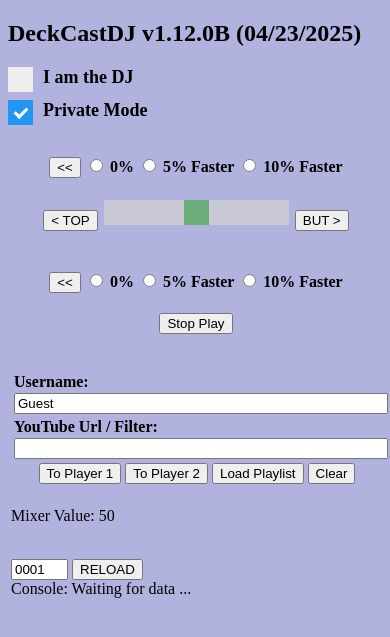
After one commit to ns96/DeckCastDJ, a Flask app: page /mobile in a window 390 px wide. The commit adds this page. Shown: the top 637 px of the page. Run offline with Flask 3, Linux system fonts and the light colour scheme; some libraries are stand-ins or nearby versions.

Commit message:
First pass at implementing mobile centric UI

```diff
--- a/data/tracklists.json
+++ b/data/tracklists.json
@@ -506,6 +506,7 @@
     "qwexc",
     "awsdsd",
     "54444",
-    "5543"
+    "5543",
+    "ZZZZZZ"
   ]
 }
--- a/main.py
+++ b/main.py
@@ -6,10 +6,10 @@ A simple flask/SocketIO for building very simple youtube DJ application that
 can be shared by other users
 
 @author: Nathan
-@version: 1.10.8 (2/2/2025)
+@version: 1.12.0 (4/23/2025)
 """
 # this variables are passed onto the html templates
-appVersion = 'v1.10.8 (02/02/2025)'
+appVersion = 'v1.12.0B (04/23/2025)'
 bgColor = '#b2b2de'
 
 import os.path
@@ -412,7 +412,7 @@ def cleanDate(publishTS):
     return publishTS.split()[0]
 
 # function to create an html table consisting of the playList
-def getHTMLTable(username = "", filter_text = "", que_list = False, sort = True):
+def getHTMLTable(username = "", filter_text = "", que_list = False, sort = True, for_mobile = False):
     global defaultPlayList, userPlayList, invalidVideosList, youtubePlayListUrls
 
     if sort:
@@ -437,8 +437,16 @@ def getHTMLTable(username = "", filter_text = "", que_list = False, sort = True)
         videoCount = len(defaultPlayList)
         displayName = 'Default (' + str(videoCount) + ')'
 
-        tableHtml += '<b>YouTube Playlist (<a href="#filter_list"> Search </a>): </b>'
-        tableHtml += '<input type="button" onclick="loadPlayListForUser(\'Guest\', \' \', true)" value="' + displayName + '"> '
+        if for_mobile:
+            # add button to go to search
+            tableHtml += '<div align="center"><a href="#filter_list"><button> Search List</button></a> '
+
+            # add button to clear playlist
+            tableHtml += '<input type="button" onclick="clearPlayList()" value="Clear List"><br>'
+        else:
+            tableHtml += '<b>YouTube Playlist (<a href="#filter_list"> Search </a>): </b>'
+
+        tableHtml += '<br><input type="button" onclick="loadPlayListForUser(\'Guest\', \' \', true,' + str(for_mobile).lower() + ')" value="' + displayName + '"> '
 
         for playlistName in youtubePlayListUrls.keys():
             displayName = playlistName
@@ -448,13 +456,16 @@ def getHTMLTable(username = "", filter_text = "", que_list = False, sort = True)
                 videoCount = len(userPlayList[playlistName.lower()])
                 displayName = playlistName + ' (' + str(videoCount) + ')'
 
-            tableHtml += '<input type="button" onclick="loadPlayListForUser(\'' + playlistName + '\', \' \', true)" value="' + displayName + '"> '
+            tableHtml += '<input type="button" onclick="loadPlayListForUser(\'' + playlistName + '\', \' \', true, ' + str(for_mobile).lower() + ')" value="' + displayName + '"> '
 
-        # add button to allow moving playlist to que
-        tableHtml += '<input type="button" onclick="queSavedPlayList()" value="Q"> '
+        if for_mobile:
+            tableHtml += '</div>'
+        else:
+            # add button to allow moving playlist to que
+            tableHtml += '<input type="button" onclick="queSavedPlayList()" value="Q"> '
 
-        # add button to clear playlist
-        tableHtml += '<input type="button" onclick="clearPlayList()" value="Clear"> '
+            # add button to clear playlist
+            tableHtml += '<input type="button" onclick="clearPlayList()" value="Clear"> '
     else:
         #sortedList = cleanPlayList(sortedList)
         queListString, totalTime, queListTimesString = getQueListString(sortedList)
@@ -497,10 +508,19 @@ def getHTMLTable(username = "", filter_text = "", que_list = False, sort = True)
             matches = [s.strip() for s in filter_text.split('+')]
 
             if all(match in title_lower for match in matches):
-                tableHtml += getHTMLTableRow(i, que_list, videoId, title, meta_info, videoInfo)
+                if for_mobile:
+                    tableHtml += getHTMLTableRowForMobile(i, videoId, title, videoInfo)
+                else:
+                    tableHtml += getHTMLTableRow(i, que_list, videoId, title, meta_info, videoInfo)
+
                 i += 1
         elif filter_text == "" or filter_text in title_lower:
-            tableHtml += getHTMLTableRow(i, que_list, videoId, title, meta_info, videoInfo)
+            if for_mobile:
+                tableHtml += getHTMLTableRowForMobile(i, videoId, title, videoInfo)
+            else:
+                #print("Adding Row: ", i, videoId, title, meta_info, videoInfo)
+                tableHtml += getHTMLTableRow(i, que_list, videoId, title, meta_info, videoInfo)
+
             i += 1
 
     # check to see if to add the end row tag
@@ -534,7 +554,19 @@ def getHTMLTableRow(i, que_list, videoId, title, meta_info, videoInfo):
 
     rowHtml += '</td>'
     rowHtml += '<td><b>' + str(i) + '.</b></td>'
-    rowHtml += '<td width="25%"><b>' + title + '</b><br>[' + meta_info + '] <b> (<a href="#pageTop"> &uArr; </a>) (<a href="#filter_list">  &dArr; </a>)</b></td>'
+    rowHtml += '<td width="25%"><b>' + title + '</b><br>[' + meta_info + '] <b> (<a href="#pageTop"> &uArr; </a>) (<a href="#filter_list">  &dArr; </a>) '
+
+    # check to see if there is a tracklist for the video
+    if videoId in videoTrackLists:
+        tracklist = videoTrackLists[videoId]
+        tracklistCount = len(tracklist)
+        if tracklistCount > 0:
+            # clean the title so it can be passed to the javascript function
+            cleanTitle = title.replace("'", "")
+            cleanTitle = cleanTitle.replace('"', '')
+            rowHtml += '<input type="button" onclick="showTrackListDialog(\'' + videoId + '\', \'' + cleanTitle + '\')" value="TL (' + str(tracklistCount) + ')">'
+
+    rowHtml += '</b></td>'
     rowHtml += '<td><b>' + videoInfo[2] + '</b></td>'
 
     if i % 2 == 0:
@@ -547,6 +579,24 @@ def getHTMLTableRow(i, que_list, videoId, title, meta_info, videoInfo):
     # if even, add close row tag
     if i % 2 == 0:
         rowHtml += '</tr>'
+
+    return(rowHtml)
+
+# function to return row for single colum mobile html table
+def getHTMLTableRowForMobile(i, videoId, title, videoInfo):
+    rowHtml = '<tr><td align="center">'
+    rowHtml += '<b>' + str(i) + '. ' + title + '<br>[' + videoInfo[2] + '] <b> (<a href="#pageTop"> &uArr; </a>) (<a href="#filter_list">  &dArr; </a>)</b><br>'
+
+    rowHtml += '<input type="button" onclick="loadVideoForPlayer(1,\'' + videoId + '\')" value=" < TOP "> '
+
+    if i % 2 == 0:
+        rowHtml += '<img src="' + videoInfo[1] + '" alt="Video Thumbnail" width="120" height="90" onclick="loadVideoForPlayer(2,\'' + videoId + '\')">'
+    else:
+        rowHtml += '<img src="' + videoInfo[1] + '" alt="Video Thumbnail" width="120" height="90" onclick="loadVideoForPlayer(1,\'' + videoId + '\')">'
+
+    rowHtml += ' <input type="button" onclick="loadVideoForPlayer(2,\'' + videoId + '\')" value=" BUT > ">'
+
+    rowHtml += '<td></tr>'
 
     return(rowHtml)
 
@@ -898,6 +948,7 @@ def processMessage(json):
     if 'Load PlayList' in msgTitle:
         playListUser = json['uname'].lower().strip()
         f_text = json['filter'].strip()
+        mobile = json['mobile']
 
         # check to see if to to load a youtube playlist
         if 'https://www.youtube.com/playlist' in f_text:
@@ -906,7 +957,7 @@ def processMessage(json):
             mergeAllPlayList() # create a new merge playlist
             f_text = ""
 
-        json['playListHTML'] = getHTMLTable(username = playListUser, filter_text = f_text.lower())
+        json['playListHTML'] = getHTMLTable(username = playListUser, filter_text = f_text.lower(), for_mobile = mobile)
 
     # merge a youtube playlist to the save playlist
     if 'Merge PlayList' in msgTitle:
@@ -1085,6 +1136,10 @@ def processMessage(json):
 def sessions():
     return render_template('index.html', version=appVersion, bgcolor=bgColor)
 
+@app.route('/mobile')
+def mobile():
+    return render_template('indexm.html', version=appVersion, bgcolor=bgColor)
+
 @app.route('/mp3')
 def playMP3():
     return render_template('mp3.html', version=appVersion, bgcolor=bgColor)
--- a/static/js/controller.js
+++ b/static/js/controller.js
@@ -42,6 +42,9 @@ var stopMixIndex = 0;
 
 // used to indicate that a playlist is being loaded
 var loadingPlaylist = false;
+
+// indicate if we are on a mobile device
+var mobile = false;
 
 /**
  * Functions and variables here are for socketio
@@ -392,10 +395,19 @@ function setCurrentVideoPlaying(playerNum, videoId, currentTime) {
   console.log("Current Video, Player # " + playerNum + ", VideoID " + videoId);
 }
 
+// function to load a video from mobile device
+function loadVideoForMobile(playerNum) {
+  mobile = true;
+  loadVideo(playerNum);
+}
+
 // functon called by load video button
 function loadVideo(playerNum) {
   var input;
-  if (playerNum == 1) {
+
+  if(mobile) {
+    input = document.getElementById("filter");
+  } else if (playerNum == 1) {
     input = document.getElementById("videoId1");
   } else {
     input = document.getElementById("videoId2");
@@ -504,7 +516,7 @@ function addOrEditTrackList(msg) {
 }
 
 // functon to kick of the process to add or edit a tracklist for a particular video
-function showTrackListDialog(playerNum) {
+function showTrackListDialogForPlayer(playerNum) {
   var videoId;
   var title;
 
@@ -516,14 +528,19 @@ function showTrackListDialog(playerNum) {
     title = player2.getVideoData()['title'];
   }
 
-  jsonText = {
+  showTrackListDialog(videoId, title);
+}
+
+// function to actual display the track list dialog
+function showTrackListDialog(videoId, title) {
+  var jsonText = {
     data: 'Edit TrackList',
     videoId: videoId,
     title: title
   }
   socket.emit('my event', jsonText);
 
-  console.log(playerNum + " Track List For Video ID: " + videoId + "\n" + title);
+  console.log("Track List For Video ID: " + videoId + "\n" + title);
 }
 
 // function to add a youtube playlist to the que.
@@ -926,13 +943,21 @@ function loadPlayList() {
   loadPlayListForUser(username, filter);
 }
 
+// function to explicity load the playlist from server for mobile devices
+function loadPlayListForMobile() {
+  username = document.getElementById("uname").value;
+  var filter = document.getElementById("filter").value;
+  loadPlayListForUser(username, filter, false, true);
+}
+
 // function to load a playlist for a user or youtube playlist linked to user
-function loadPlayListForUser(username, filter, showUsername = false) {
+function loadPlayListForUser(username, filter, showUsername = false, mobile = false) {
   jsonText = {
     data: 'Load PlayList',
     uname: username,
     filter: filter,
-    clientId: clientId
+    clientId: clientId,
+    mobile: mobile
   }
   socket.emit('my event', jsonText);
 
--- a/templates/index.html
+++ b/templates/index.html
@@ -169,7 +169,7 @@ body {
     <label for="speedA2">10% Faster</label>
     <input type="radio" id="speedA3" name="speedA" onclick="onChangeSpeed(1, this);" value="3">
     <label for="speedA3">15% Faster</label>
-    <button type="button" onclick="showTrackListDialog(1)">TL</button>
+    <button type="button" onclick="showTrackListDialogForPlayer(1)">TL</button>
     <button id="dp1" class="dp_button" type="button" onclick="delayPlay(1)">DP</button>
     </b></div>
 
@@ -189,7 +189,7 @@ body {
     <label for="speedB2">10% Faster</label>
     <input type="radio" id="speedB3" name="speedB" onclick="onChangeSpeed(2, this);" value="3">
     <label for="speedB3">15% Faster</label>
-    <button type="button" onclick="showTrackListDialog(2)">TL</button>
+    <button type="button" onclick="showTrackListDialogForPlayer(2)">TL</button>
     <button id="dp2" class="dp_button" type="button" onclick="delayPlay(2)">DP</button>
     </b></div>
 
--- /dev/null
+++ b/templates/indexm.html
@@ -0,0 +1,235 @@
+<!DOCTYPE html>
+<html>
+<head>
+<meta name="viewport" content="width=device-width, initial-scale=1">
+<style>
+  body {
+      background-color: {{bgcolor}};
+  }
+
+  .slidecontainer {
+      width: 100%;
+  }
+
+  .slider {
+      -webkit-appearance: none;
+      width: 50%;
+      height: 25px;
+      background: #d3d3d3;
+      outline: none;
+      opacity: 0.7;
+      -webkit-transition: .2s;
+      transition: opacity .2s;
+  }
+
+  .slider:hover {
+      opacity: 1;
+  }
+
+  .slider::-webkit-slider-thumb {
+      -webkit-appearance: none;
+      appearance: none;
+      width: 25px;
+      height: 25px;
+      background: #4CAF50;
+      cursor: pointer;
+  }
+
+  .slider::-moz-range-thumb {
+      width: 25px;
+      height: 25px;
+      background: #4CAF50;
+      cursor: pointer;
+  }
+
+  .container {
+      display: block;
+      position: relative;
+      padding-left: 35px;
+      margin-bottom: 12px;
+      cursor: pointer;
+      font-size: 18px;
+      -webkit-user-select: none;
+      -moz-user-select: none;
+      -ms-user-select: none;
+      user-select: none;
+  }
+
+  .container input {
+      position: absolute;
+      opacity: 0;
+      cursor: pointer;
+      height: 0;
+      width: 0;
+  }
+
+  .checkmark {
+      position: absolute;
+      top: 0;
+      left: 0;
+      height: 25px;
+      width: 25px;
+      background-color: #eee;
+  }
+
+  .container:hover input ~ .checkmark {
+      background-color: #ccc;
+  }
+
+  .container input:checked ~ .checkmark {
+      background-color: #2196F3;
+  }
+
+  .checkmark:after {
+      content: "";
+      position: absolute;
+      display: none;
+  }
+
+  .container input:checked ~ .checkmark:after {
+      display: block;
+  }
+
+  .checkmark:after {
+      left: 9px;
+      top: 5px;
+      width: 5px;
+      height: 10px;
+      border: solid white;
+      border-width: 0 3px 3px 0;
+      -webkit-transform: rotate(45deg);
+      -ms-transform: rotate(45deg);
+      transform: rotate(45deg);
+  }
+
+  .dp_button {
+      background-color: #04AA6D;
+  }
+
+  /* Responsive layout for mobile devices */
+  @media (max-width: 768px) {
+      table {
+          width: 100%;
+      }
+
+      td {
+          display: block;
+          width: 100%;
+      }
+
+      #player1, #player2 {
+          width: 100%;
+          margin-bottom: 20px;
+      }
+  }
+</style>
+</head>
+<body>
+<h2>DeckCastDJ {{version}}</h2>
+
+<label class="container" id="pageTop"><b>I am the DJ</b>
+  <input type="checkbox" id="isDJ">
+  <span class="checkmark"></span>
+</label>
+
+<label class="container"><b>Private Mode</b>
+  <input type="checkbox" id="isPrivate" checked="checked">
+  <span class="checkmark"></span>
+</label>
+
+<table>
+<tr>
+  <td>
+    <div id="player1"></div>
+    <div align="center">
+      <b>
+        <button type="button" onclick="restartVideo(1)"><<</button>
+        <input type="radio" id="speedA0" name="speedA" onclick="onChangeSpeed(1, this);" value="0">
+        <label for="speedA0">0%</label>
+        <input type="radio" id="speedA1" name="speedA" onclick="onChangeSpeed(1, this);" value="1">
+        <label for="speedA1">5% Faster</label>
+        <input type="radio" id="speedA2" name="speedA" onclick="onChangeSpeed(1, this);" value="2">
+        <label for="speedA2">10% Faster</label>
+      </b>
+    </div>
+  </td>
+</tr>
+
+<tr>
+    <td colspan="2">
+      <p align="center">
+        <button type="button" onclick="moveSlideTo(1)">&lt; TOP</button>
+        <input type="range" min="0" max="100" value="50" id="mixer" class="slider">
+        <button type="button" onclick="moveSlideTo(2)">BUT 	&gt;</button>
+      </p>
+    </td>
+</tr>
+
+<tr>
+  <td>
+    <div id="player2"></div>
+    <div align="center">
+      <b>
+        <button type="button" onclick="restartVideo(2)"><<</button>
+        <input type="radio" id="speedB0" name="speedB" onclick="onChangeSpeed(2, this);" value="0">
+        <label for="speedB0">0%</label>
+        <input type="radio" id="speedB1" name="speedB" onclick="onChangeSpeed(2, this);" value="1">
+        <label for="speedB1">5% Faster</label>
+        <input type="radio" id="speedB2" name="speedB" onclick="onChangeSpeed(2, this);" value="2">
+        <label for="speedB2">10% Faster</label>
+      </b>
+    </div>
+  </td>
+</tr>
+<tr>
+  <td colspan="2">
+    <p align="center">
+      <button type="button" onclick="stopAllPlay()">Stop Play</button>
+    </p>
+  </td>
+</tr>
+<tr>
+  <td colspan="2">
+    <p>
+      <span id="playList"></span>
+    </p>
+
+    <table>
+        <tr>
+          <td><b>Username:</b></td>
+          <td><input type="text" id="uname" name="uname" value="Guest" style="width: 100%;"></td>
+        </tr>
+        <tr>
+          <td><b id="filter_list">YouTube Url / Filter:</b></td>
+          <td><input type="text" id="filter" name="filter" style="width: 100%;" value=""></td>
+        </tr>
+        <tr>
+          <td colspan="2" align="center">
+            <button type="button" onclick="loadVideoForMobile(1)">To Player 1</button>
+            <button type="button" onclick="loadVideoForMobile(2)">To Player 2</button>
+            <button type="button" onclick="loadPlayListForMobile()">Load Playlist</button>
+            <button type="button" onclick="clearPlayList()">Clear</button>
+          </td>
+        </tr>
+      </table>
+  </td>
+</tr>
+<tr>
+  <td>
+    <p>Mixer Value: <span id="mixerValue"></span></p>
+  </td>
+  <td>
+    <p>
+      <input type="text" id="pin" name="pin" value="0001" size="4">
+      <input type="button" onclick="reloadPlaying()" value="RELOAD">
+      <br>
+      Console: <span id="messageText">Waiting for data ...</span>
+    </p>
+  </td>
+</tr>
+</table>
+
+<script src="https://cdn.socket.io/4.5.3/socket.io.min.js" integrity="sha384-WPFUvHkB1aHA5TDSZi6xtDgkF0wXJcIIxXhC6h8OT8EH3fC5PWro5pWJ1THjcfEi" crossorigin="anonymous"></script>
+<script src="static/js/controller.js"></script>
+</body>
+</html>
--- a/templates/playing.html
+++ b/templates/playing.html
@@ -12,7 +12,7 @@ body {
     <body>
     <p style="color:#ffffff;">
       <span id="videoInfo">
-      <b>No Video Playing (DeckCastDJ v1.9.x) ...</b>
+      <b>No Video Playing (DeckCastDJ v1.11.x) ...</b>
       </span>
     </p>
 
```
